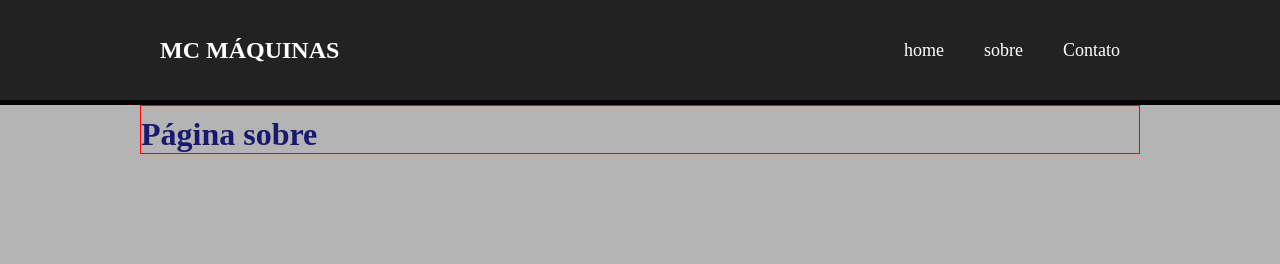
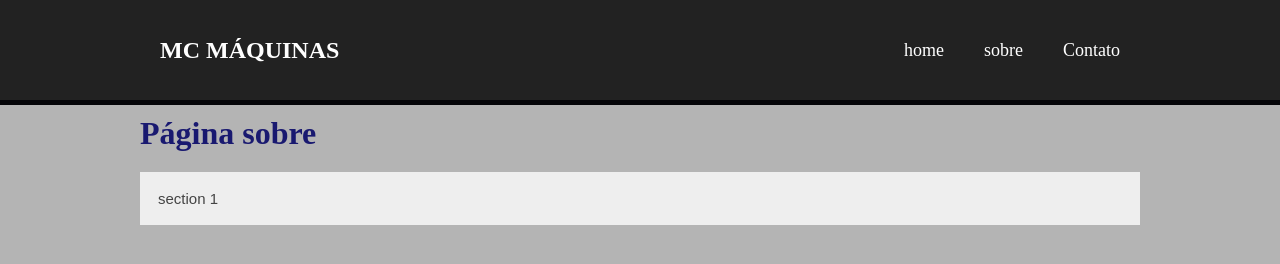
Before and after one commit to gustavo-garcia-dev/curso-fullstack, a plain HTML site: page sobre.html in a window 1280 px wide. Drawn offline with Linux system fonts and the light colour scheme.

Commit message:
atualizando arquivos

```diff
--- a/CSS/style.css
+++ b/CSS/style.css
@@ -106,5 +106,29 @@ footer{
 .paginaSobre h1{
     color: #191970;
     padding-top: 10px;
-    border: 1px solid red;
+    margin-bottom: 20px;
 }
+
+.accordion {
+  background-color: #eee;
+  color: #444;
+  cursor: pointer;
+  padding: 18px;
+  width: 100%;
+  border: none;
+  text-align: left;
+  outline: none;
+  font-size: 15px;
+  transition: 0.4s;
+}
+
+.active, .accordion:hover {
+  background-color: #ccc;
+}
+
+.panel {
+  padding: 0 18px;
+  display: none;
+  background-color: white;
+  overflow: hidden
+}
--- a/sobre.html
+++ b/sobre.html
@@ -24,6 +24,13 @@
 
         <main class="contentMain paginaSobre">
             <h1>Página sobre</h1>
+
+            <section>
+                <button class="accordion">section 1</button>
+                <article class="panel">
+                    <p>Lorem ipsum dolor sit amet consectetur, adipisicing elit. A soluta dignissimos, amet similique tempora illo dolorem distinctio quidem porro sint, quia facilis fugit aliquid consectetur ex ab non tempore debitis?</p>
+                </article>
+            </section>
         </main>
     </div>
 
```
